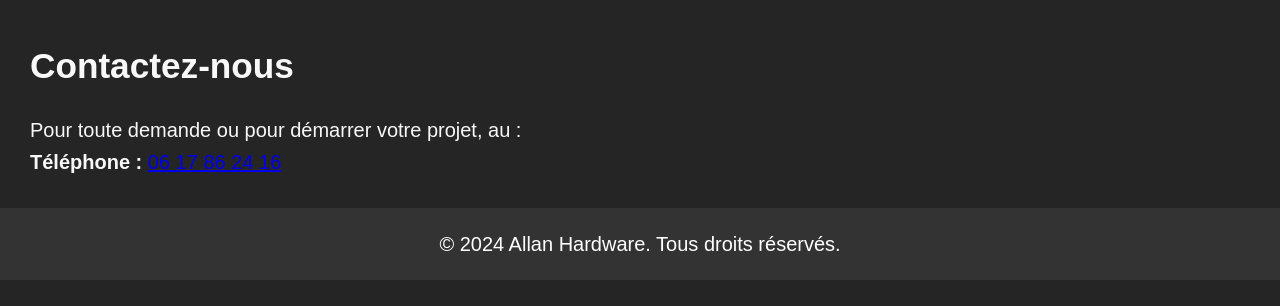
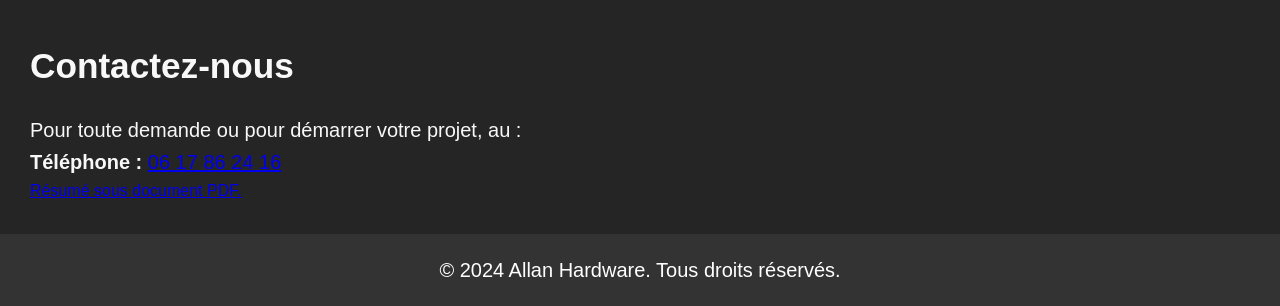
Before and after one commit to kokken80/allan-hardware, a plain HTML site: page index.html in a window 1280 px wide. Shown: the part 2321-2627 px from the top of the page. Before the commit the page ends 2601 px from the top, so only its background shows below. Drawn offline with Linux system fonts and the light colour scheme.

Commit message:
Update index.html

```diff
--- a/index.html
+++ b/index.html
@@ -108,6 +108,9 @@
     <h2>Contactez-nous</h2>
     <p>Pour toute demande ou pour démarrer votre projet, <contactez-moi></contactez-moi> au :</p>
     <p><strong>Téléphone :</strong> <a href="tel:+33617862416">06 17 86 24 16</a></p>
+    <div class="orange-block">
+      <a href="presentation.pdf" download="Explication.pdf" class="download-btn">Résumé sous document PDF.</a>
+  </div>
 
 
   </section>
```
